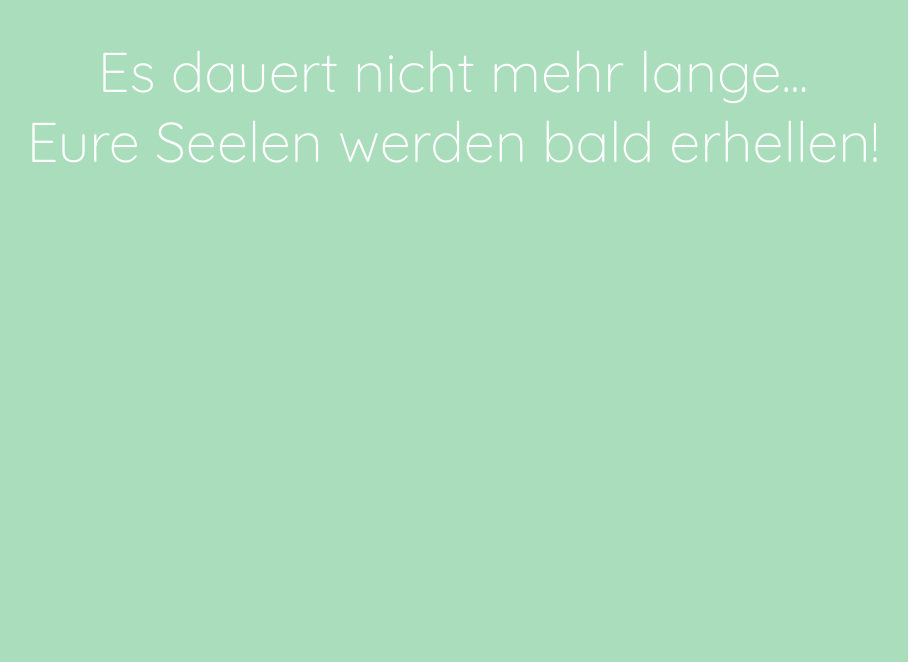
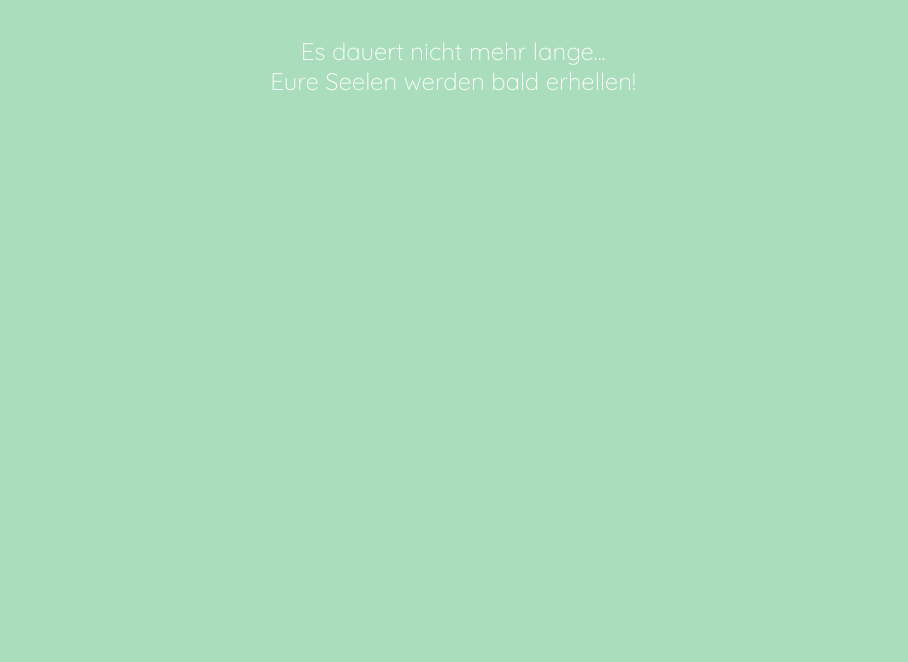
Before and after one commit to bergold/jutekunst, a plain HTML site: page index.html in a window 1280 px wide. Shown: the part 138-800 px from the top of the page, without its empty margins (187-1095 px from the left). Drawn offline with Linux system fonts and the light colour scheme.

Commit message:
Update index.html

```diff
--- a/index.html
+++ b/index.html
@@ -10,7 +10,7 @@
         color: #ffffff;
         font-family: 'Quicksand', sans-serif;
         font-weight: 300;
-        font-size: 56px;
+        font-size: 24px;
       }
       div {
         text-align: center;
```
